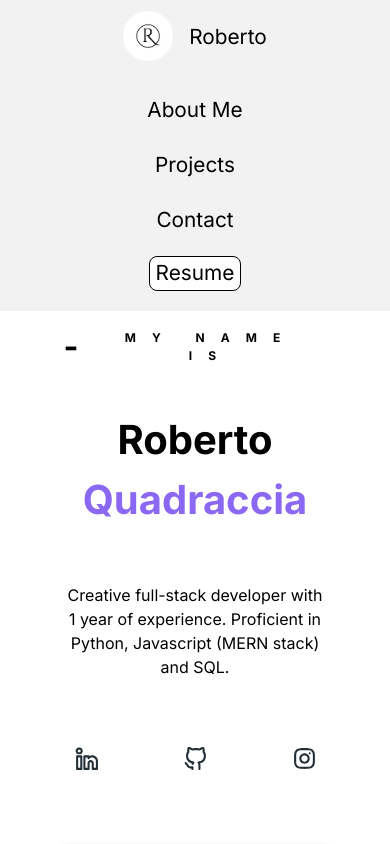
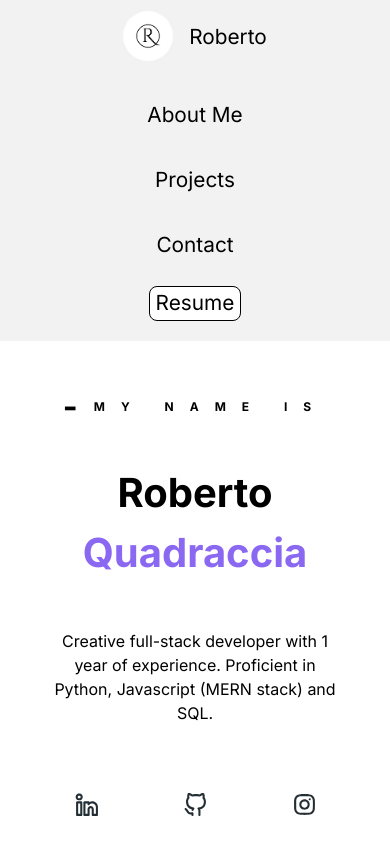
Before and after one commit to Super-robbin/portfolio, a React (Vite) app: page / in a window 390 px wide. Shown: the top 844 px of the page. Built offline with nearby package versions, Linux system fonts and the light colour scheme; the HTML template or start-up script is replaced by a standard one.

Commit message:
Header component created

```diff
--- a/src/App.jsx
+++ b/src/App.jsx
@@ -1,4 +1,5 @@
 import "./App.css";
+import Header from "./components/header/Header";
 import Info from "./components/info/Info";
 import About from "./components/about/About";
 import Project from "./components/project/Project";
@@ -8,6 +9,7 @@ import Footer from "./components/footer/Footer";
 const App = () => {
   return (
     <>
+      <Header />
       <Info />
       <About />
       <Project />
--- /dev/null
+++ b/src/components/header/Header.jsx
@@ -0,0 +1,36 @@
+import logo from "../../images/logo-r.png";
+
+const Header = () => {
+  return (
+    <header className="header">
+      <div className="header-logo-name">
+        <img className="logo" src={logo} alt="logo" id="logo" />
+        <p className="header-name">Roberto</p>
+      </div>
+      <nav className="nav-bar">
+        <ul className="nav-bar-list">
+          <li className="nav-bar-item">
+            <a className="nav-bar-link" href="#about">
+              About Me
+            </a>
+          </li>
+          <li className="nav-bar-item">
+            <a className="nav-bar-link" href="#project">
+              Projects
+            </a>
+          </li>
+          <li className="nav-bar-item">
+            <a className="nav-bar-link" href="#contact">
+              Contact
+            </a>
+          </li>
+        </ul>
+        <a href="../../../public/CV.pdf" target="_blank" rel="noreferrer">
+          <button className="btn-resume">Resume</button>
+        </a>
+      </nav>
+    </header>
+  );
+};
+
+export default Header;
--- a/src/components/info/info.jsx
+++ b/src/components/info/info.jsx
@@ -7,35 +7,6 @@ import profile from "../../images/profile.jpg"
 const Info = () => {
   return (
     <div className="container-info">
-      <header className="header">
-        <div className="header-logo-name">
-          <img className="logo" src={logo} alt="logo" id="logo" />
-          <p className="header-name">Roberto</p>
-        </div>
-        <nav className="nav-bar">
-          <ul className="nav-bar-list">
-            <li className="nav-bar-item">
-              <a className="nav-bar-link" href="#about">
-                About Me
-              </a>
-            </li>
-            <li className="nav-bar-item">
-              <a className="nav-bar-link" href="#project">
-                Projects
-              </a>
-            </li>
-            <li className="nav-bar-item">
-              <a className="nav-bar-link" href="#contact">
-                Contact
-              </a>
-            </li>
-          </ul>
-          <a href="../../../public/CV.pdf" target="_blank"
-              rel="noreferrer">
-            <button className="btn-resume">Resume</button>
-          </a>
-        </nav>
-      </header>
       <main className="main">
         <div className="name-section">
           <p className="above-section">
--- a/src/index.css
+++ b/src/index.css
@@ -1,4 +1,5 @@
 @import url("../src/styles/reset.css");
+@import url("../src/styles/header.css");
 @import url("../src/styles/info.css");
 @import url("../src/styles/about.css");
 @import url("../src/styles/project.css");
--- a/src/styles/Info.css
+++ b/src/styles/Info.css
@@ -74,6 +74,7 @@
     margin: 0;
     align-items: center;
     text-align: center;
+    padding-top: 50px
   }
   .main-photo-box .profile-img {
     margin: 75px 0 !important;
@@ -81,28 +82,11 @@
 }
 
 @media screen and (max-width: 800px) {
-  .header {
-    display: flex;
-    flex-direction: column;
+  .main {
+    padding: 0 60px 0;
   }
-  .nav-bar {
-    display: flex;
-    flex-direction: column;
-    gap: 0;
-    align-items: center;
-  }
-  .nav-bar-list {
-    display: flex;
-    flex-direction: column;
-    gap: 1;
-    padding: 0;
-  }
-  .nav-bar-list > li {
-    padding: 0%;
-    text-align: center;
-  }
-  .btn-resume {
-    margin-bottom: 20px;
+  .main .name-section {
+    padding-top: 40px;
   }
   .main-photo-box .profile-img {
     margin: 50px 0 !important;
@@ -112,14 +96,21 @@
 }
 
 @media screen and (max-width: 500px) {
+  .main {
+    padding: 0 50px 0;
+  }
+  .main .name-section {
+    padding-top: 30px;
+  }
   .name-section .above-section {
     font-size: 12px;
   }
   .name-section .name-section-title {
     font-size: 40px;
+    margin: 20px 0;
   }
   .name-section .name-section-description {
-    font-size: 1rem;
+    font-size: 16px;
   }
   .main-photo-box .profile-img {
     margin: 50px 0 !important;
--- a/src/styles/about.css
+++ b/src/styles/about.css
@@ -27,6 +27,9 @@
   }
   .about-section {
     line-height: 25px !important;
+  }
+  .about-container .stack-section {
+    gap: 1.3rem
   }
 }
 
--- a/src/styles/contact.css
+++ b/src/styles/contact.css
@@ -27,7 +27,7 @@
   }
 }
 
-@media screen and (max-width: 800px) {
+@media screen and (max-width: 850px) {
   .contact .contact-container {
     display: flex;
     flex-direction: column;
@@ -39,11 +39,14 @@
     justify-content: center;
     font-size: 13px;
   }
+  .contact .contact-details {
+    gap: 2rem;
+  }
 }
 
 @media screen and (max-width: 650px) {
   .contact {
-    padding: 25px 50px 25px 50px;
+    padding: 30px 50px 30px 50px;
   }
   .contact .above-section {
     justify-content: center;
--- /dev/null
+++ b/src/styles/header.css
@@ -0,0 +1,88 @@
+.header {
+  display: flex;
+  justify-content: space-between;
+  align-items: center;
+  font-size: 1.3rem;
+  padding: 0 75px;
+  background-color: #f2f2f2;
+}
+
+.header-logo-name {
+  display: flex;
+  align-items: center;
+  gap: 1rem;
+}
+
+.logo {
+  width: auto;
+  height: 50px;
+  border-radius: 50%;
+}
+
+.nav-bar {
+  display: flex;
+  gap: 3rem;
+}
+
+.nav-bar > a {
+  align-self: center;
+}
+
+.nav-bar-link:hover {
+  color: #9c81e6;
+}
+
+.nav-bar-list {
+  display: flex;
+  gap: 1.5rem;
+  list-style: none;
+}
+
+.nav-bar-list > li {
+  padding: 5px;
+}
+
+.btn-resume {
+  background-color: #ffffff;
+  width: fit-content;
+  height: 35px;
+  align-self: center;
+  border-radius: 8px;
+  border: 1px #000 solid;
+}
+
+.btn-resume:hover {
+  box-shadow: 0 1px 6px 0 #20212447;
+}
+
+@media screen and (max-width: 800px) {
+  .header {
+    display: flex;
+    flex-direction: column;
+  }
+  .header .nav-bar {
+    display: flex;
+    flex-direction: column;
+    gap: 0;
+    align-items: center;
+  }
+  .nav-bar-list {
+    display: flex;
+    flex-direction: column;
+    gap: 1;
+    padding: 0;
+  }
+  .nav-bar-list > li {
+    padding: 0%;
+    text-align: center;
+  }
+  .btn-resume {
+    margin-bottom: 20px;
+  }
+}
+
+@media screen and (max-width: 500px) {
+  .header {
+    font-size: 17px;
+  }
+}
--- a/src/styles/project.css
+++ b/src/styles/project.css
@@ -43,6 +43,12 @@
 }
 
 @media screen and (max-width: 500px) {
+  #project {
+    padding: 30px 50px;
+  }
+  .projects-container {
+    gap: 2.5rem
+  }
   .section .above-section {
     font-size: 12px;
   }
```
Also changed, not shown: src/components/header/MobileHeader.jsx (added).
